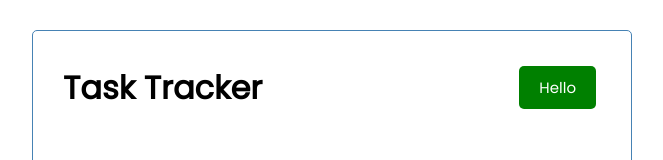
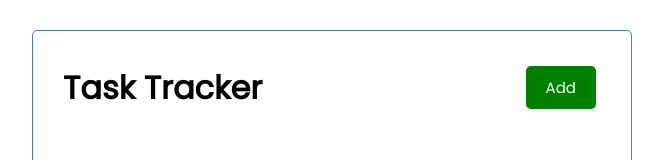
Before and after one commit to pooya2293/my_first_react_app, a React (Create React App) app: page / in a window 1280 px wide. Shown: the top 160 px of the page, without its empty margins (308-971 px from the left). Built offline with nearby package versions, Linux system fonts and the light colour scheme.

Commit message:
define function and link to onClick

```diff
--- a/src/components/Buttons.js
+++ b/src/components/Buttons.js
@@ -1,8 +1,12 @@
 import PropTypes from 'prop-types'
 
 const Buttons = ({ color,text }) => {
+		let click = ()=> {
+			console.log('click');
+		}
 	return (
-		<button style={{ backgroundColor: color }}
+
+		<button onClick={click} style={{ backgroundColor: color }}
 		 className='btn'>
 		 	{text}
 		 </button>
--- a/src/components/Header.js
+++ b/src/components/Header.js
@@ -5,7 +5,7 @@ const Header = ({ title }) => {
 	return (
 		<header className='header'>
 			<h1>{title}</h1>
-			<Buttons color='green' text='Hello' />
+			<Buttons color='green' text='Add' />
 		</header>
 	)
 }
```
